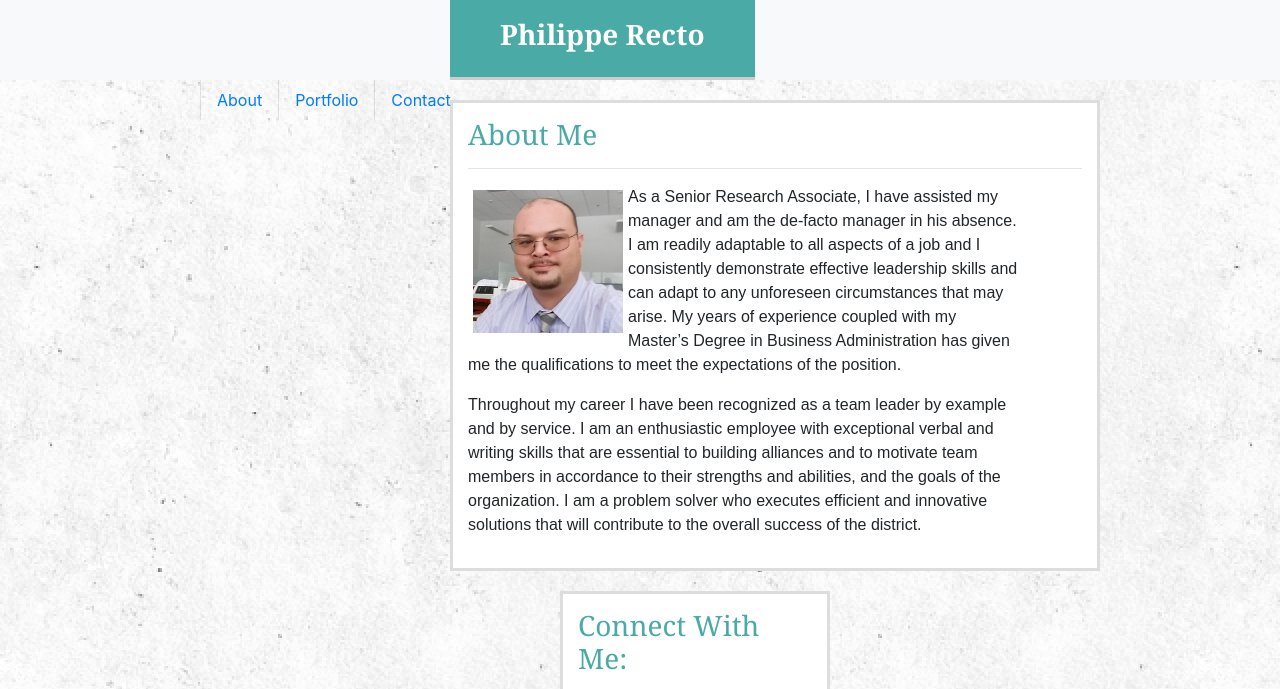
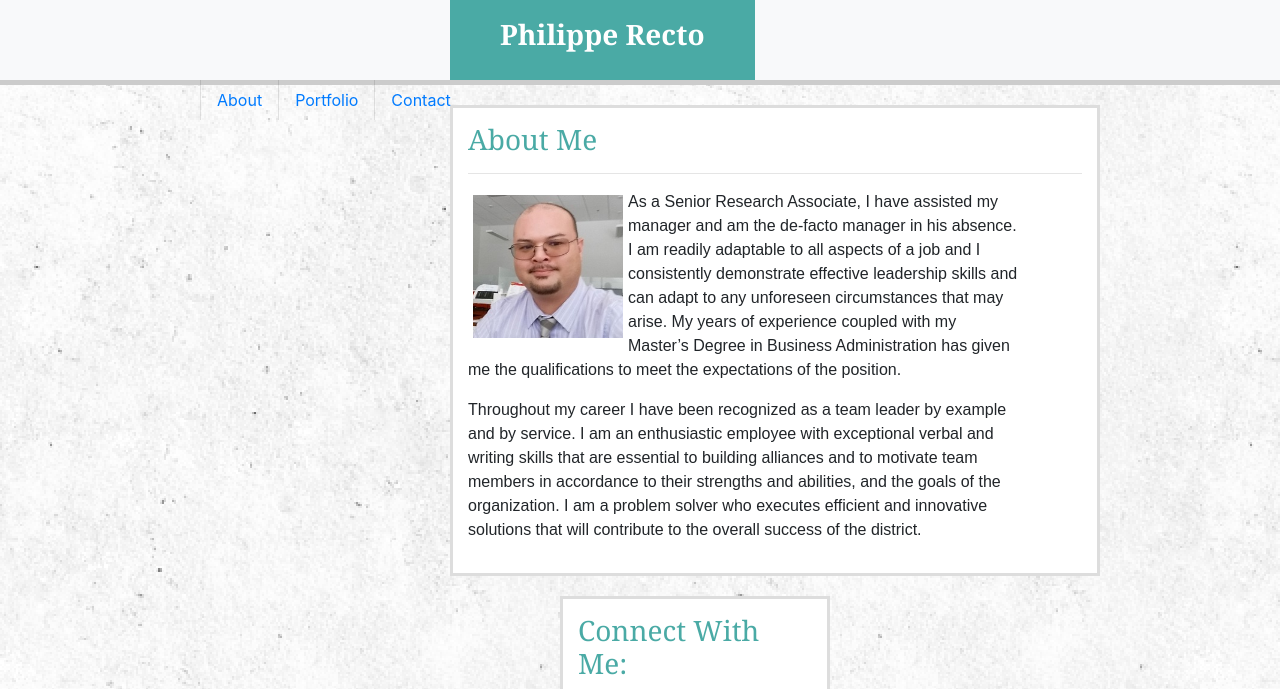
Before and after one commit to precto1285/Bootstrap-Portfoliol, a plain HTML site: page index.html in a window 1280 px wide. Shown: the top 689 px of the page. Drawn offline with nearby package versions, Linux system fonts and the light colour scheme.

Commit message:
Assignment Refresh

```diff
--- a/assets/css/style.css
+++ b/assets/css/style.css
@@ -1,5 +1,9 @@
 
-
+header {
+    border-bottom:solid;
+    border-width:5px;
+    border-color:#cccccc;
+}
 .navbar-brand {
     margin-left:250px;
     background-color: #4aaaa5;
@@ -14,8 +18,8 @@
 }
 .navbar-light .navbar-brand {
     color: white;
-    border-bottom:solid;
-    border-color:#cccccc;
+
+
 
 
 }
@@ -25,6 +29,7 @@
     padding-right: 200px;
     padding-bottom:0px;
     height:5em;
+
 }
 .nav-item {
     border-left:1.5px solid rgba(0, 0, 0, 0.1);
```
